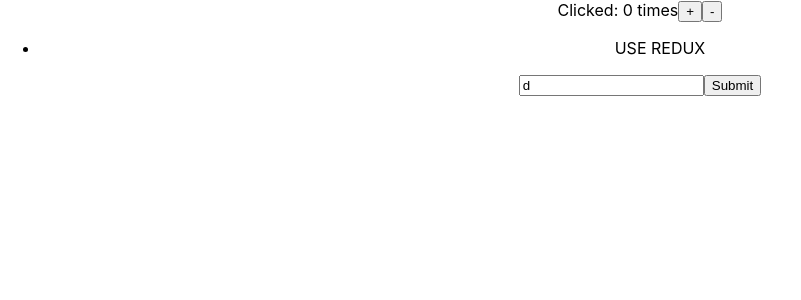
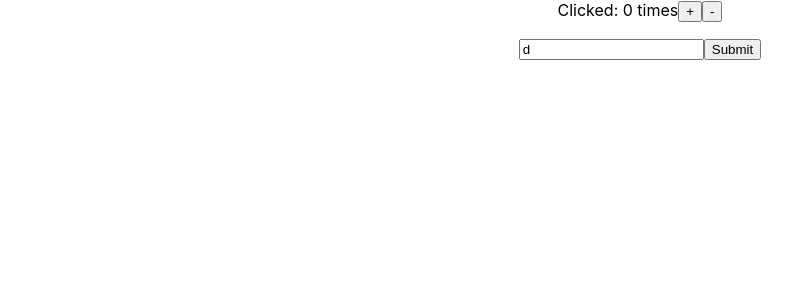
Before and after one commit to G1Coding/react-state-management, a React (Create React App) app in the folder redux-app/: page / in a window 1280 px wide. Shown: the top 300 px of the page, without its empty margins (0-801 px from the left). Built offline with nearby package versions, Linux system fonts and the light colour scheme.

Commit message:
refactor: useDispatch 사용하여 stroe 직접 접근 코드 제거

```diff
--- a/redux-app/src/App.tsx
+++ b/redux-app/src/App.tsx
@@ -1,6 +1,6 @@
 import React, { useState } from 'react';
 import './App.css';
-import { useSelector } from 'react-redux';
+import { useDispatch, useSelector } from 'react-redux';
 import { RootState } from './reducer';
 
 type Props = {
@@ -11,13 +11,18 @@
 
 function App({value, onIncrement, onDecrement} : Props) {
   const counter = useSelector((state: RootState) => state.counter);
-  const todos: string[] = useSelector((state: RootState) => state.todos)
+  const todos: string[] = useSelector((state: RootState) => state.todos);
+
+  //useDispatch
+  const dispatch = useDispatch();
+
   const [todoValue, setTodoValue] = useState("d");
   const handleChange = (e: React.ChangeEvent<HTMLInputElement>) =>{
     setTodoValue(e.target.value)
   }
   const addTodo = (e: React.FormEvent<HTMLFormElement>) => {
     e.preventDefault();
+    dispatch({type: "ADD_TODO", text: todoValue})
     setTodoValue("");
   }
 
--- a/redux-app/src/index.tsx
+++ b/redux-app/src/index.tsx
@@ -13,10 +13,6 @@
 
 const store = createStore(rootReducer);
 
-store.dispatch({
-  type: "ADD_TODO",
-  text: "USE REDUX",
-});
 // console.log(store.getState());
 
 const render = () =>
```
